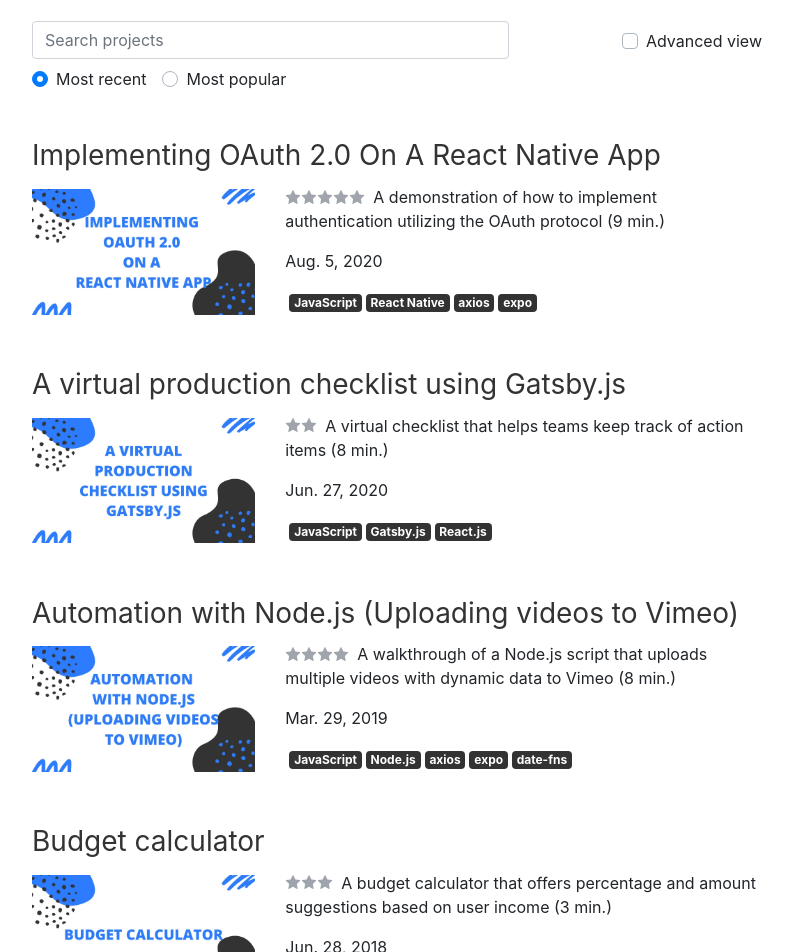
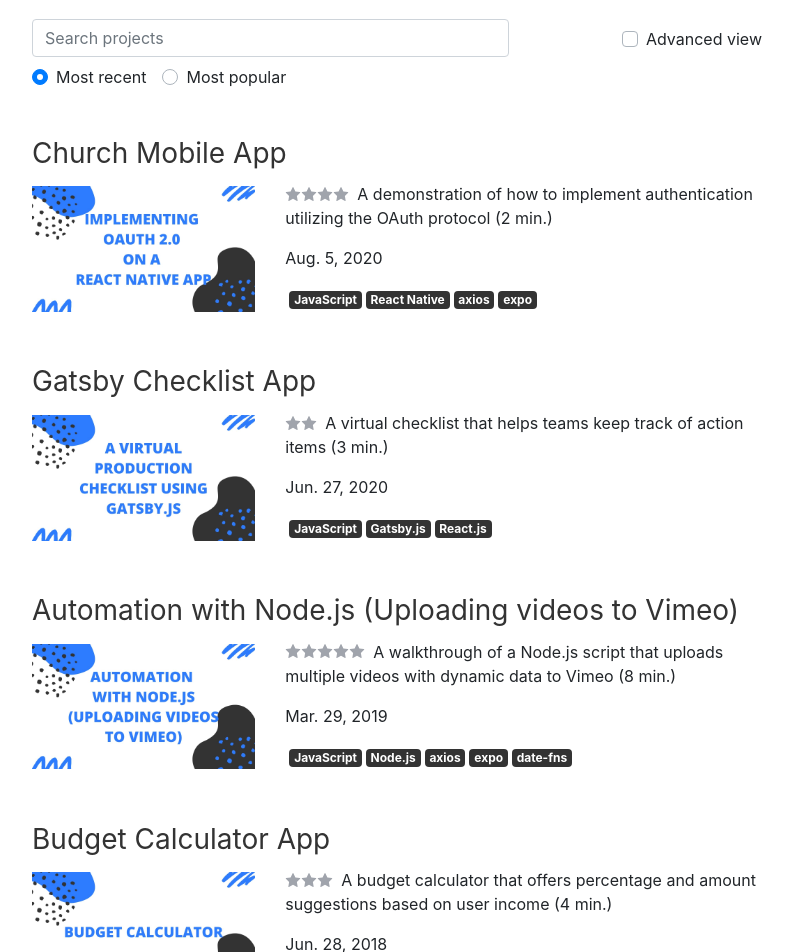
Before and after one commit to TheCarlosAlfaro/portfolio-2021, a React (Create React App) app: page / in a window 1280 px wide. Shown: the part 360-1312 px from the top of the page, without its empty margins (243-1036 px from the left). Built offline with nearby package versions, Linux system fonts and the light colour scheme.

Commit message:
Updates uris for videos and profile pic

```diff
--- a/src/data/projects.js
+++ b/src/data/projects.js
@@ -1,56 +1,56 @@
 export const projects = [
    {
       id: "6d13c2ec-8cab-405e-be03-22faa3d98258",
-      title: "Implementing OAuth 2.0 On A React Native App",
-      rating: 5,
+      title: "Church Mobile App",
+      rating: 4,
       desc:
          "A demonstration of how to implement authentication utilizing the OAuth protocol",
-      totalMinutes: 9,
+      totalMinutes: 2,
       postedAt: 1596610800000,
       githubUrl: "https://github.com/carlosalfarodev/city-light-mobile-expo",
       image: "Implementing OAuth 2.0 On A React Native App.jpg",
-      youtubeUrl: "na",
+      youtubeUrl: "https://www.youtube.com/watch?v=xaqd5KrnGuM",
       isActive: true,
       tags: ["JavaScript", "React Native", "axios", "expo"],
    },
    {
       id: "5511874c-3728-4153-b39a-c0dfde1bf9a7",
       title: "Automation with Node.js (Uploading videos to Vimeo)",
-      rating: 4,
+      rating: 5,
       desc:
          "A walkthrough of a Node.js script that uploads multiple videos with dynamic data to Vimeo",
       totalMinutes: 8,
       postedAt: 1553842800000,
       githubUrl: "https://github.com/carlosalfarodev/node-vimeo-uploads",
       image: "Automation with Node.js (Uploading videos to Vimeo).jpg",
-      youtubeUrl: "na",
+      youtubeUrl: "https://www.youtube.com/watch?v=BV3sVXYhwYY",
       isActive: true,
       tags: ["JavaScript", "Node.js", "axios", "expo", "date-fns"],
    },
    {
       id: "3fc82dac-f38e-4fe9-8527-656ec3d4bc6c",
-      title: "A virtual production checklist using Gatsby.js",
+      title: "Gatsby Checklist App",
       rating: 2,
       desc: "A virtual checklist that helps teams keep track of action items",
-      totalMinutes: 8,
+      totalMinutes: 3,
       postedAt: 1593241200000,
       githubUrl: "https://github.com/carlosalfarodev/cl-prod-checklist",
       image: "A virtual production checklist using Gatsby.js.jpg",
-      youtubeUrl: "na",
+      youtubeUrl: "https://www.youtube.com/watch?v=2c2oCt_Fbfo",
       isActive: true,
       tags: ["JavaScript", "Gatsby.js", "React.js"],
    },
    {
       id: "fbef5b6d-363e-4e41-b1f3-d941d7ee9b4d",
-      title: "Budget calculator",
+      title: "Budget Calculator App",
       rating: 3,
       desc:
          "A budget calculator that offers percentage and amount suggestions based on user income",
-      totalMinutes: 3,
+      totalMinutes: 4,
       postedAt: 1530169200000,
       githubUrl: "https://github.com/carlosalfarodev/budget-calculator",
       image: "Budget calculator.jpg",
-      youtubeUrl: "na",
+      youtubeUrl: "https://www.youtube.com/watch?v=VDwDbHZAYuQ",
       isActive: true,
       tags: ["JavaScript", "React.js", "Bootstrap"],
    },
```
Also changed, not shown: src/image/profile.jpg.
